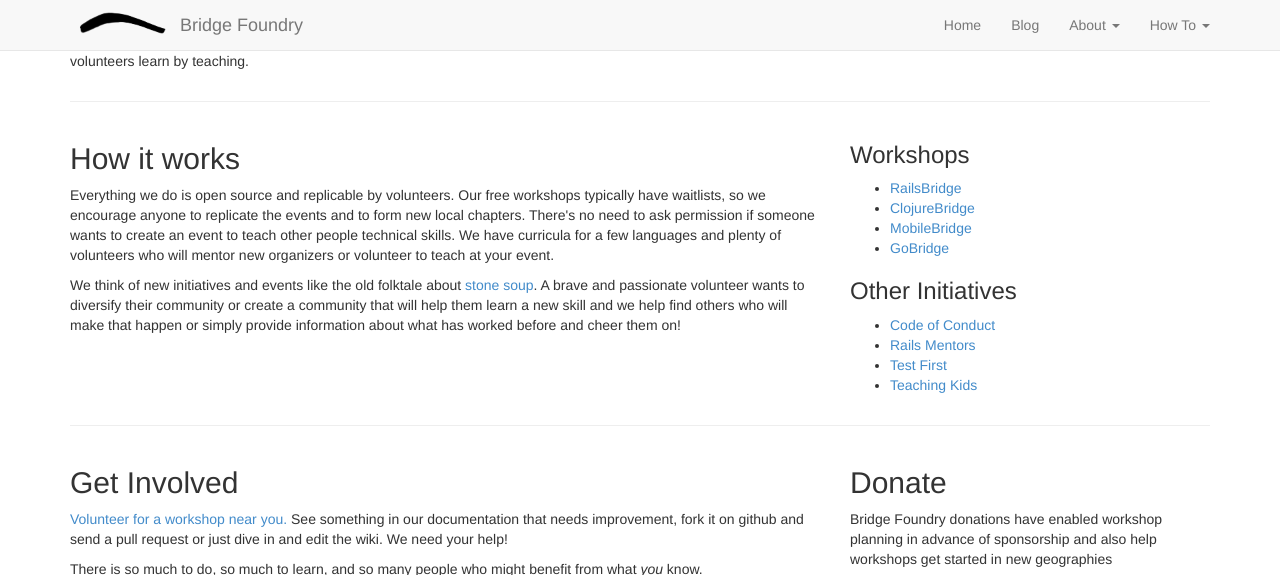
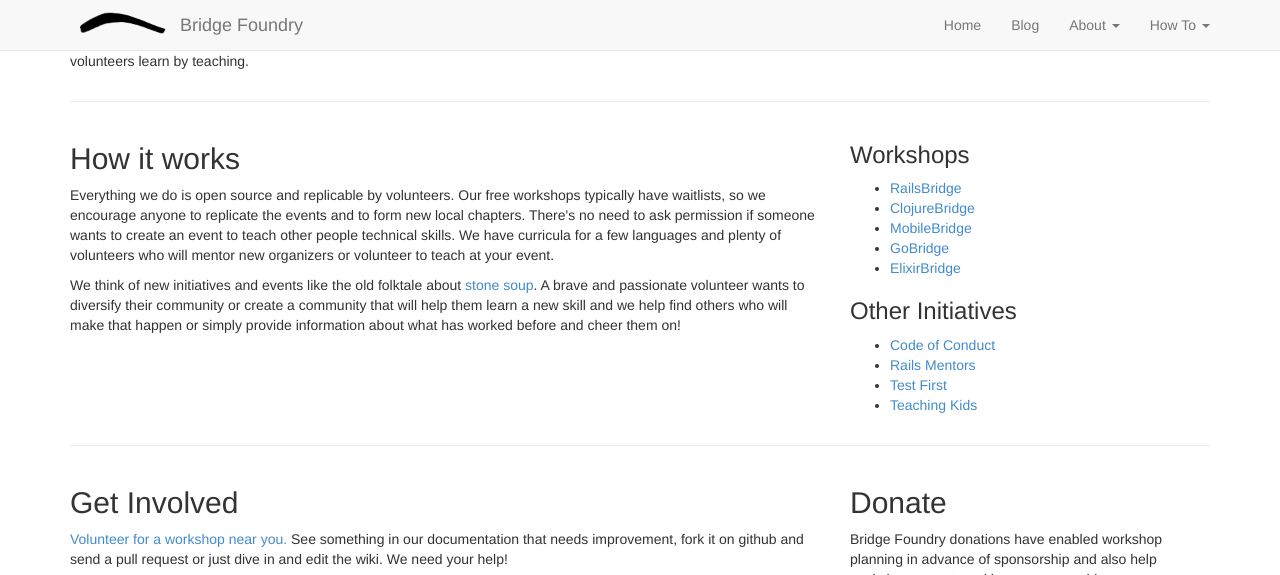
Before and after one commit to Satsaimistoowqp/bridgefoundry.github.io, a Jekyll site: the page built from index.html, in a window 1280 px wide and 900 px high, scrolled down 773 px, cut to the strip 0-575 px from the top of the window. Built offline with Jekyll 4.4.1, drawn with Linux system fonts in a browser that asks for light colours.

Commit message:
updated index page to link to elixirbridge

```diff
--- a/index.html
+++ b/index.html
@@ -42,7 +42,8 @@
           <li><a href="http://railsbridge.org/">RailsBridge</a></li>
           <li><a href="http://www.clojurebridge.org/">ClojureBridge</a></li>
           <li><a href="https://github.com/mobilebridge">MobileBridge</a></li>
-           <li><a href="https://github.com/gobridge">GoBridge</a></li>
+          <li><a href="https://github.com/gobridge">GoBridge</a></li>
+          <li><a href="http://elixirbridge.org/">ElixirBridge</a></li>
           </ul>
 
           <h3>Other Initiatives</h3>
```
